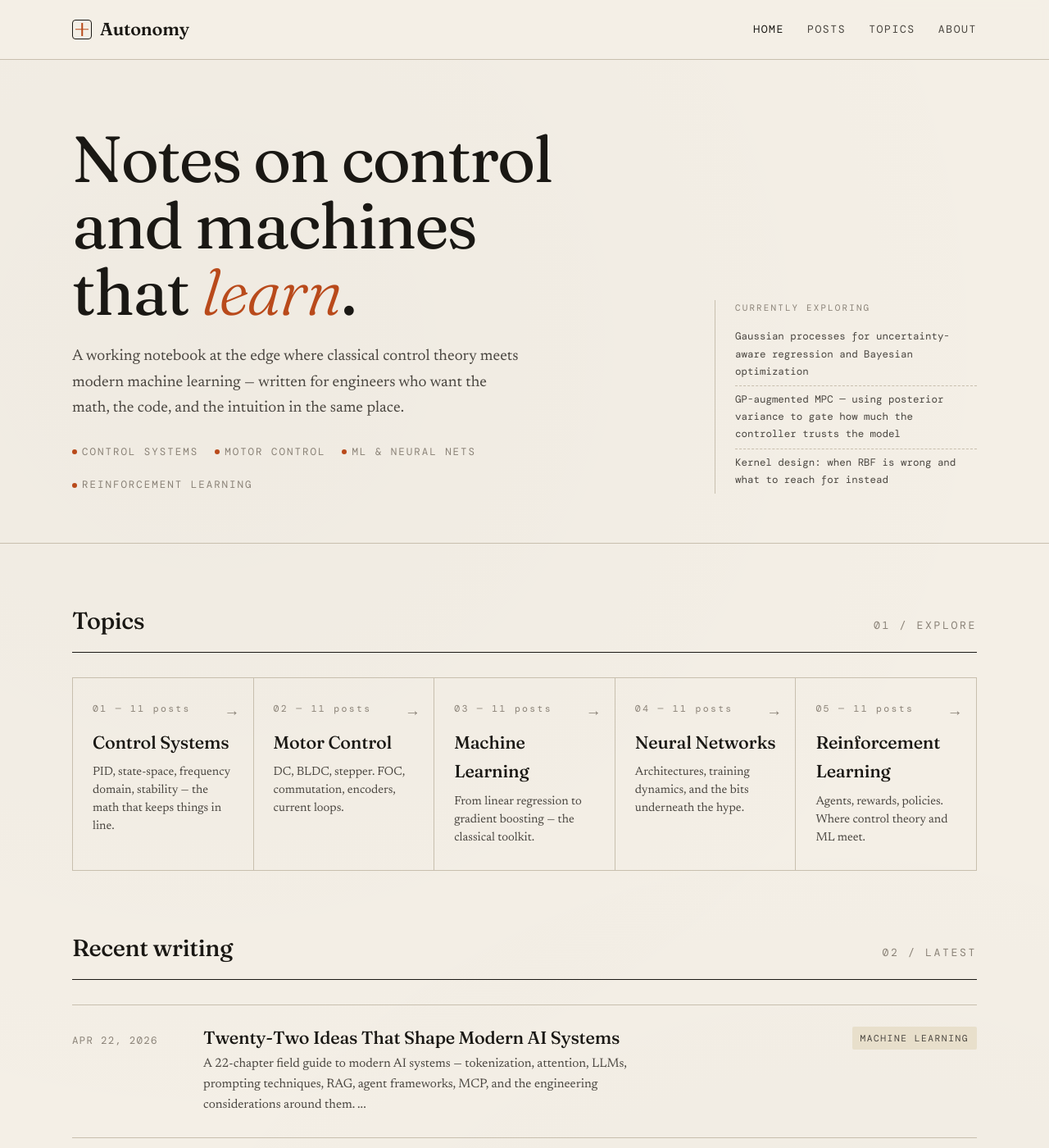
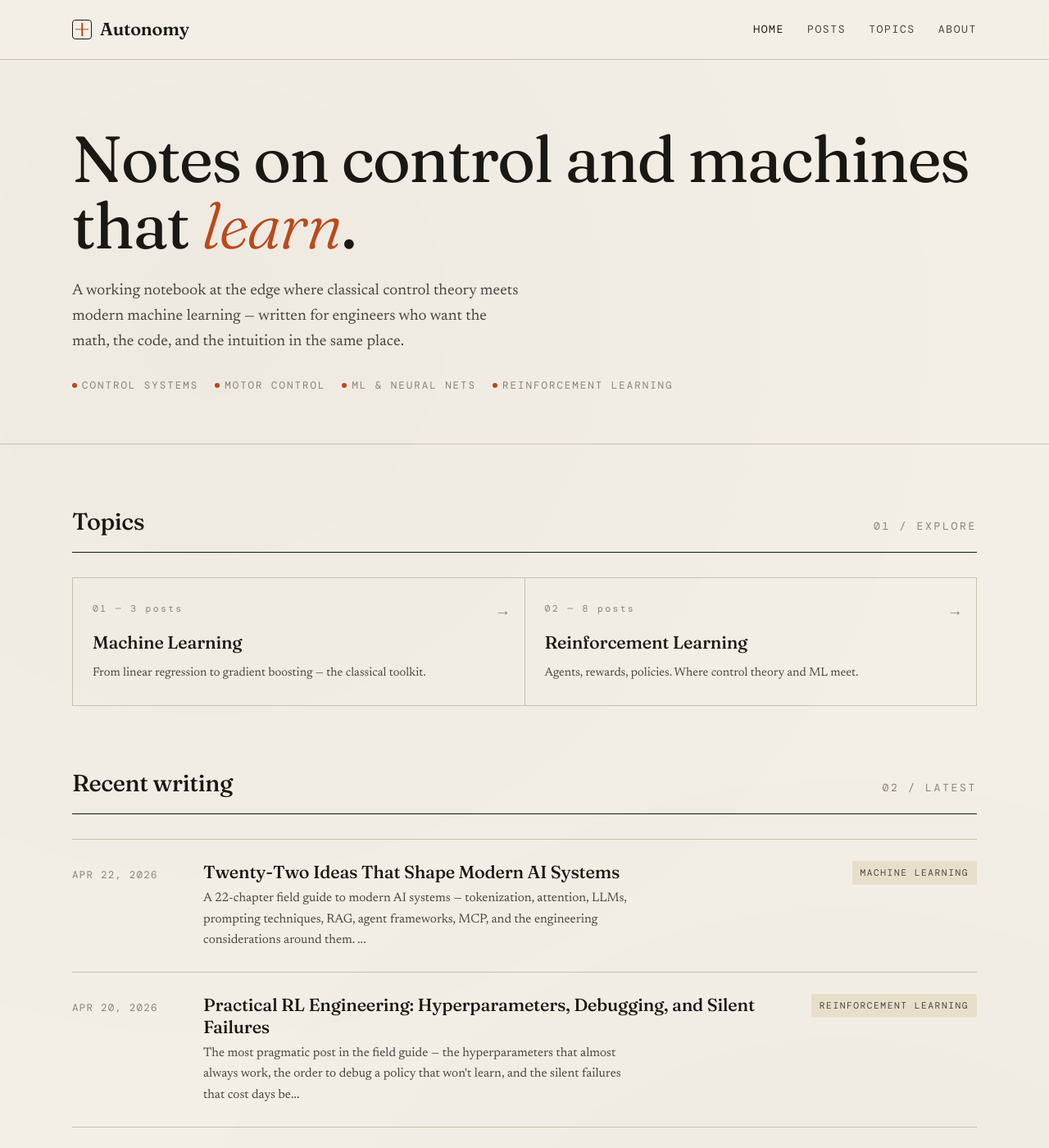
Before and after one commit to majid-mazouchi/autonomy, a Jekyll site: the page built from index.html, in a window 1280 px wide and 1400 px high. Shown: the whole window at 82% size. Built offline with Jekyll 4.4.1, drawn with Linux system fonts in a browser that asks for light colours.

Commit message:
Fix topic post counter; remove Currently exploring; collapse hero to single column

```diff
--- a/assets/css/main.scss
+++ b/assets/css/main.scss
@@ -141,7 +141,7 @@
 }
 .hero-grid {
   display: grid;
-  grid-template-columns: 1.3fr 1fr;
+  grid-template-columns: 1fr;
   gap: 60px;
   align-items: end;
 }
--- a/index.html
+++ b/index.html
@@ -16,14 +16,6 @@
         <span>Reinforcement learning</span>
       </div>
     </div>
-    <aside class="hero-aside">
-      <div class="label">Currently exploring</div>
-      <ul>
-        <li>Gaussian processes for uncertainty-aware regression and Bayesian optimization</li>
-        <li>GP-augmented MPC — using posterior variance to gate how much the controller trusts the model</li>
-        <li>Kernel design: when RBF is wrong and what to reach for instead</li>
-      </ul>
-    </aside>
   </div>
 </section>
 
@@ -38,8 +30,11 @@
     {% for c in site.categories_list %}
       {% assign count = 0 %}
       {% for p in site.posts %}
-        {% if p.category and p.category | slugify == c.slug %}
-          {% assign count = count | plus: 1 %}
+        {% if p.category %}
+          {% assign post_slug = p.category | slugify %}
+          {% if post_slug == c.slug %}
+            {% assign count = count | plus: 1 %}
+          {% endif %}
         {% endif %}
       {% endfor %}
       {% if count > 0 %}
```
